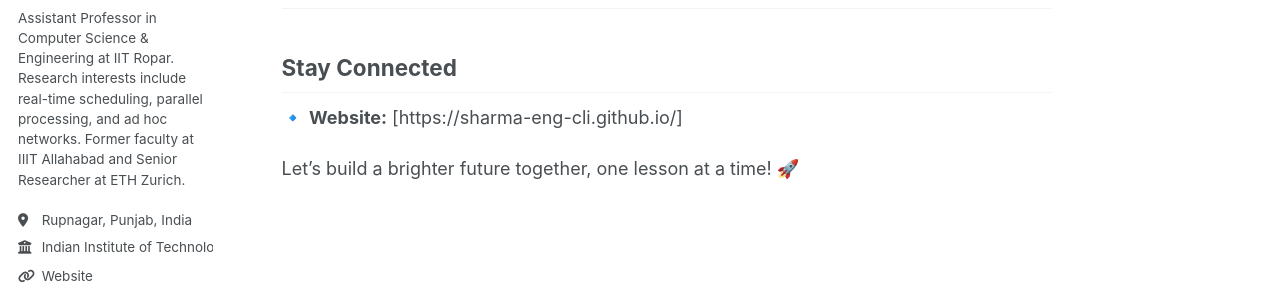
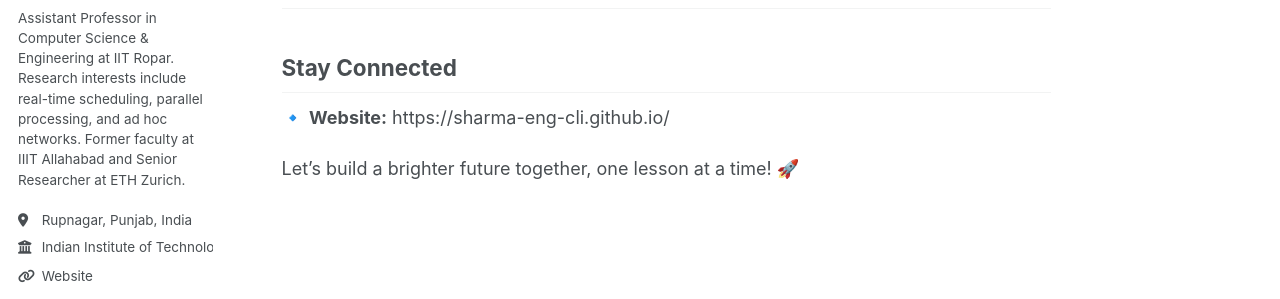
Before and after one commit to Sharma-eng-cli/Sharma-eng-cli.github.io, a Jekyll site: the page built from _pages/about.md, in a window 1280 px wide and 900 px high, scrolled down 2018 px. Shown: the part 315-614 px from the top of the window. Built offline with Jekyll 4.4.1, drawn with Linux system fonts in a browser that asks for light colours; some web fonts are replaced.

```diff
--- a/_pages/about.md
+++ b/_pages/about.md
@@ -68,7 +68,7 @@ For any queries, feel free to **[contact us](#)** or visit our [FAQ section](#).
 
 ## Stay Connected
 
-🔹 **Website:** [https://sharma-eng-cli.github.io/]
+🔹 **Website:** https://sharma-eng-cli.github.io/
 
 
 Let's build a brighter future together, one lesson at a time! 🚀
```
